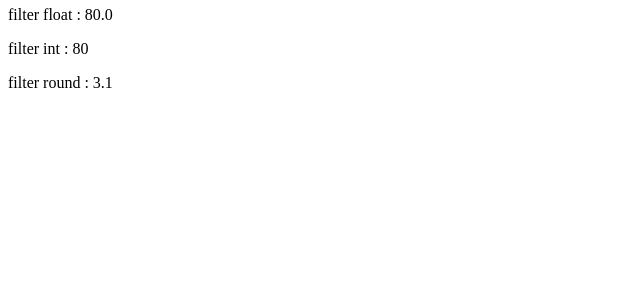
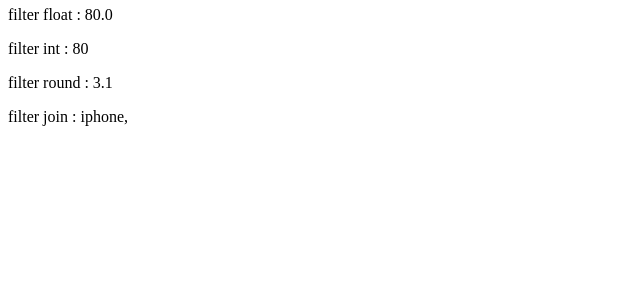
Before and after one commit to richie20502/flaskCero, a Flask app: page /filter/1 in a window 1280 px wide. Shown: the part 311-611 px from the top of the page, without its empty margins (0-640 px from the left). Run offline with Flask 2, Linux system fonts and the light colour scheme.

Commit message:
filter join

```diff
--- a/flask_app/my_app/templates/product/filter.html
+++ b/flask_app/my_app/templates/product/filter.html
@@ -20,3 +20,6 @@
 <p>
     filter round : {{ 3.1415926535 | round(1) }}
 </p>
+<p>
+    filter join : {{ ["iphone",ipad] | join(",") }}
+</p>
```
